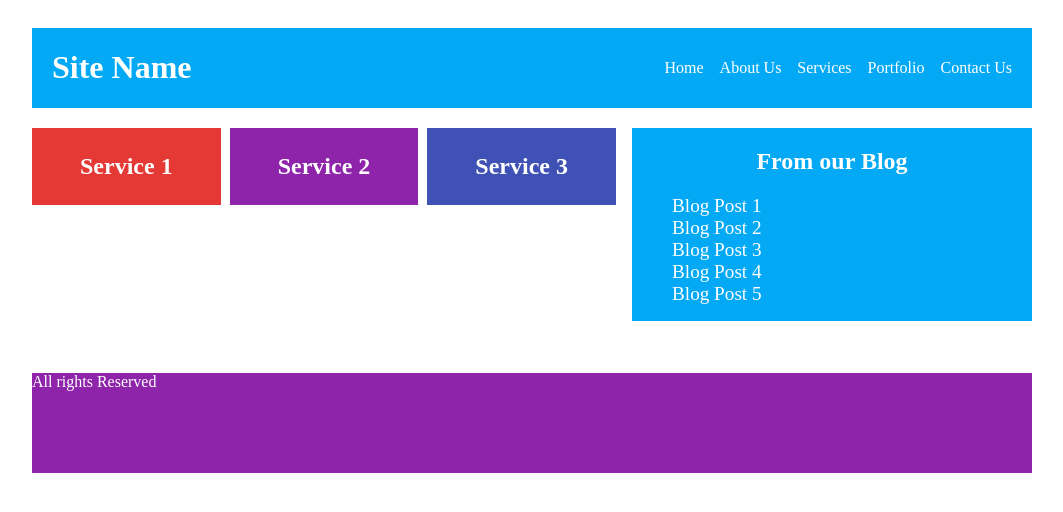
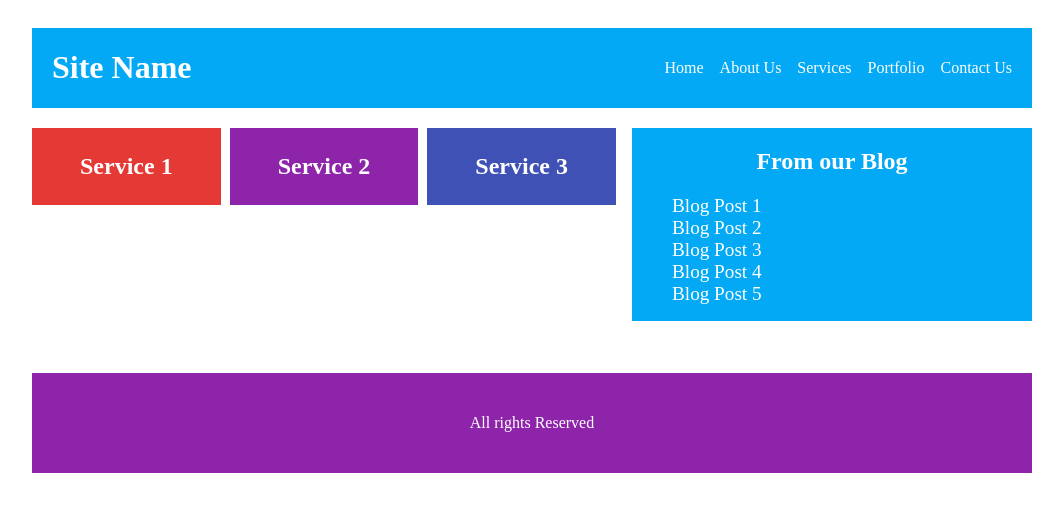
Before and after one commit to smarigowda/angular-cssflexbox-and-grid-ultimate-course, an Angular app: page / in a window 1280 px wide. Shown: the top 512 px of the page, without its empty margins (108-1171 px from the left). Built offline with nearby package versions, Linux system fonts and the light colour scheme.

Commit message:
footer styled, centered using flexbox

```diff
--- a/projects/layout-using-flexbox/src/app/app.component.scss
+++ b/projects/layout-using-flexbox/src/app/app.component.scss
@@ -143,9 +143,11 @@ footer {
   height: 100px;
   background-color: #8E24AA;
   margin-top: 20px;
-
+  display: flex;
+  justify-content: center;
+  align-items: center;
+  & p {
+    color: white;
+    font-size: 1,4rem;
+  }
 }
-
-footer p {
-  color: white;
-}
```
